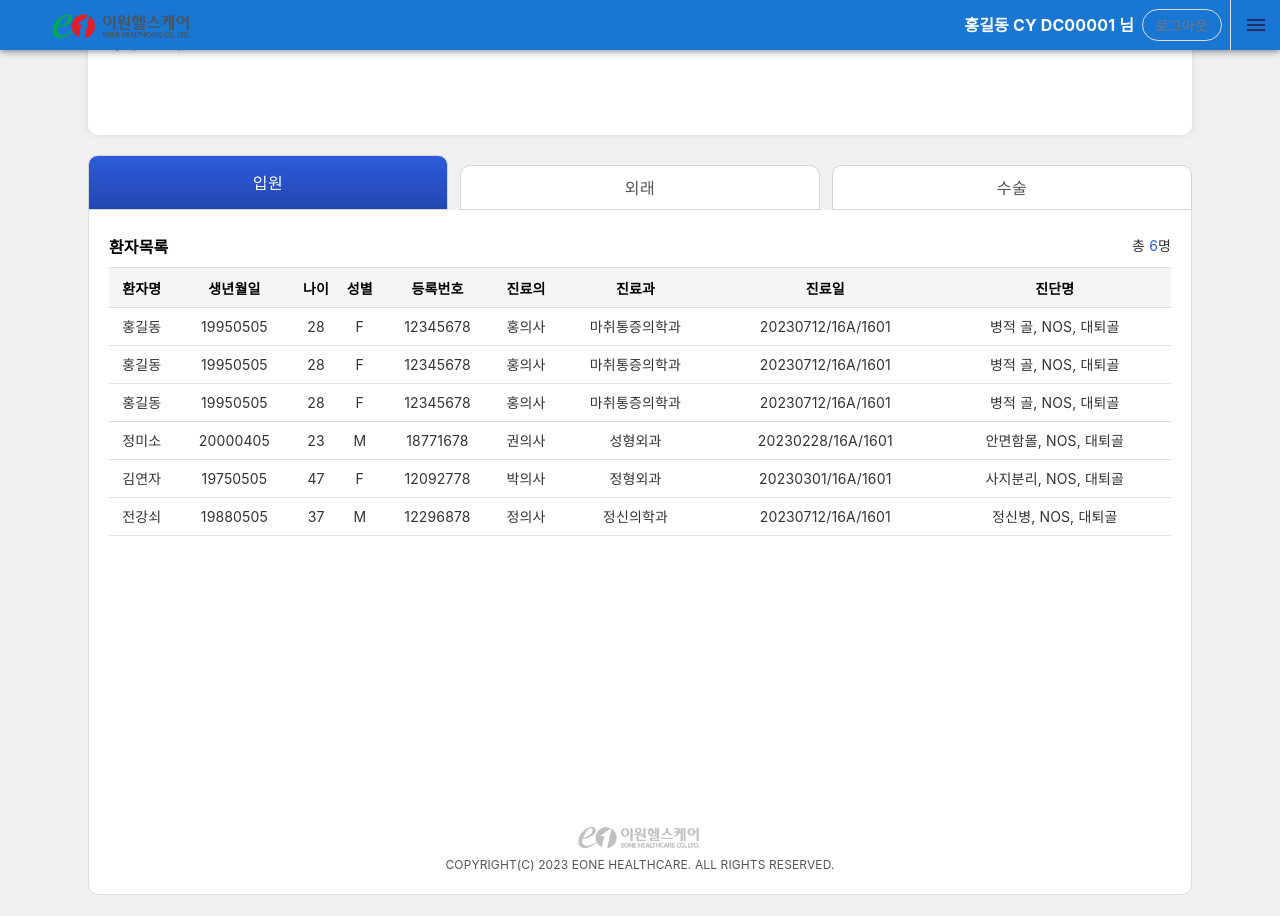
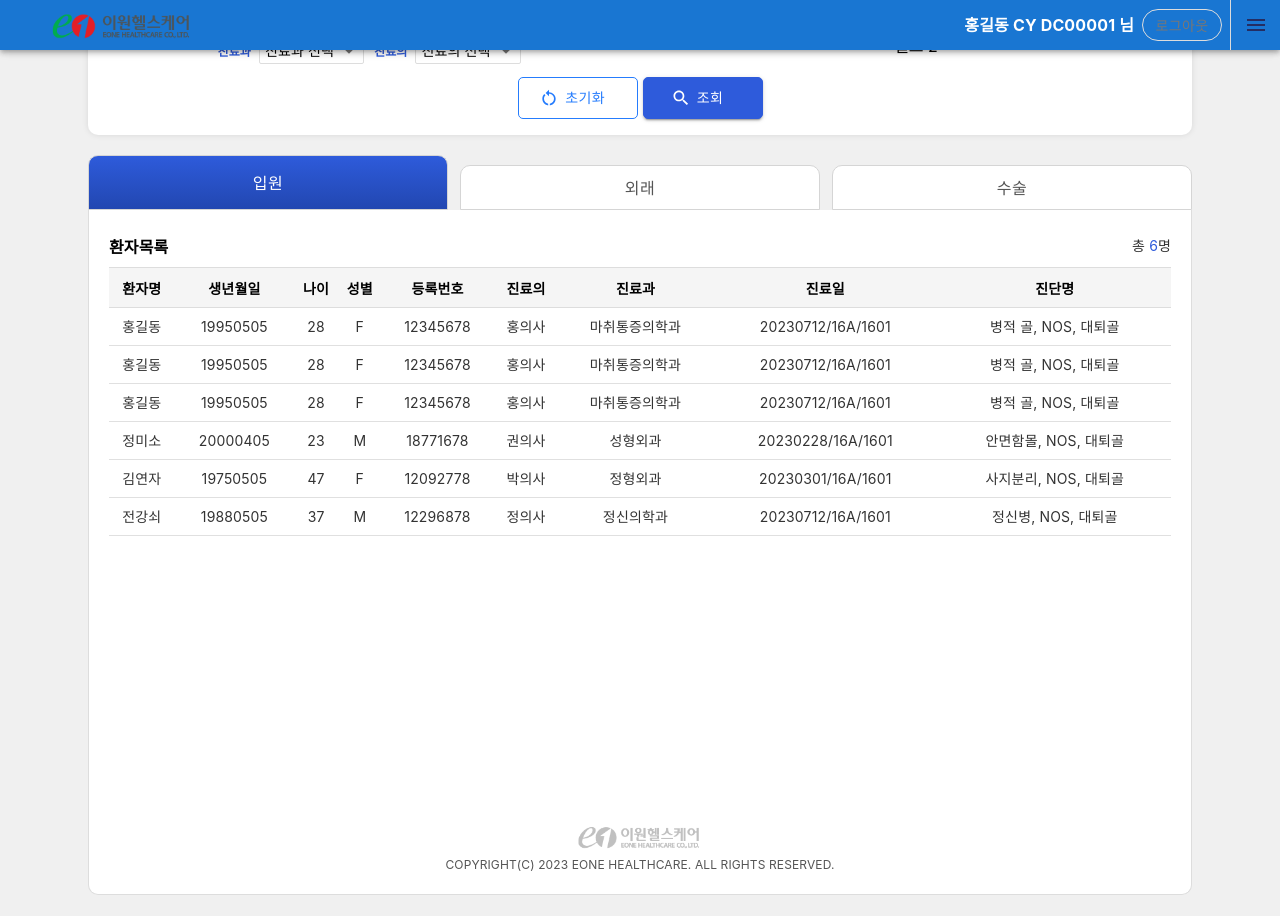
Before and after one commit to sionParkv/electronic-sign, a Next.js app: page / in a window 1280 px wide. Built offline with nearby package versions, Linux system fonts and the light colour scheme; a web font is replaced by a local one.

Commit message:
검색바의 진료과 및 전료의 선택 컨트롤러 추가 및 스타일 지정

```diff
--- a/src/assets/styles/HomePage.scss
+++ b/src/assets/styles/HomePage.scss
@@ -1,4 +1,80 @@
 .HomePage {
+  .SearchBar {
+    min-height: 115px;
+    padding: 18px 0 16px;
+    border-radius: 10px;
+    background-color: white;
+    box-shadow: 0 0 6px 0 rgba(0, 0, 0, 0.1);
+
+    .Fields {
+      display: flex;
+      flex-wrap: wrap;
+
+      .MuiBox-root {
+        padding-bottom: 12px;
+        text-align: center;
+        width: 50%; /* Del */
+      }
+
+      label {
+        display: inline-block;
+        height: 20px;
+        margin: 0;
+        padding: 6px 8px 0 10px;
+        color: #2e5bdb;
+        vertical-align: middle;
+        @include font(700, 12px, 1.2);
+      }
+
+      .MuiInputBase-root {
+        .MuiSelect-select {
+          box-sizing: border-box;
+          height: 26px;
+          padding: 5px 30px 5px 6px;
+          color: black;
+          vertical-align: middle;
+          @include font(500, 14px, 1.2);
+        }
+
+        svg {
+          right: 4px;
+          font-size: 22px;
+        }
+
+        fieldset {
+          padding: 0 0 0 8px;
+          border: 1px solid #dddddd;
+          border-radius: 2px;
+        }
+      }
+    }
+
+    .Buttons {
+      text-align: center;
+
+      button {
+        width: 120px;
+        margin: 0 2.5px;
+        padding: 10px 31px 10px 24px;
+        border-color: #257cfd;
+        border-radius: 5px;
+        color: #257cfd;
+        text-align: center;
+        @include font(500, 14, 1);
+
+        .MuiButton-startIcon {
+          margin-right: 6.2px;
+        }
+
+        &:nth-child(2) {
+          border: 1px solid #2e5bdb;
+          color: white;
+          background-color: #2e5bdb;
+        }
+      }
+    }
+  }
+
   .TabContainer {
     display: flex;
     flex-direction: column;
--- a/src/assets/styles/common.scss
+++ b/src/assets/styles/common.scss
@@ -247,14 +247,6 @@ body {
   margin: 0;
   padding: 20px 50px;
 }
-
-.SearchBar {
-  min-height: 115px;
-  padding: 16px;
-  border-radius: 10px;
-  background-color: white;
-  box-shadow: 0 0 6px 0 rgba(0, 0, 0, 0.1);
-}
 /* -------------------------------------------------------------------------- */
 
 @import './HomePage.scss';
--- a/src/components/SearchBar.tsx
+++ b/src/components/SearchBar.tsx
@@ -1,8 +1,94 @@
-import { Container } from '@mui/material'
+import RestartAltIcon from '@mui/icons-material/RestartAlt'
+import SearchIcon from '@mui/icons-material/Search'
+import {
+  Box,
+  Button,
+  Container,
+  InputLabel,
+  MenuItem,
+  Select
+} from '@mui/material'
 import React from 'react'
 
+interface Department {
+  [key: string]: string
+  code: string
+  name: string
+}
+
+interface Doctor {
+  [key: string]: string
+  code: string
+  name: string
+}
+
 const SearchBar = () => {
-  return <Container className="SearchBar">SearchBar</Container>
+  // TODO: 데이터베이스 데이터 연동
+  const departments: Array<Department> = [
+    {
+      code: 'AA',
+      name: '마취통증의학과'
+    },
+    {
+      code: 'IF',
+      name: '산부인과'
+    },
+    {
+      code: 'US',
+      name: '영상의학과'
+    }
+  ]
+  // TODO: 데이터베이스 데이터 연동
+  const doctors: Array<Doctor> = [
+    {
+      code: 'AA',
+      name: '나의사'
+    },
+    {
+      code: 'IF',
+      name: '홍길동'
+    }
+  ]
+
+  return (
+    <Container className="SearchBar">
+      <Box className="Fields">
+        <Box>
+          <InputLabel>진료과</InputLabel>
+          <Select value="-">
+            <MenuItem disabled value="-">
+              <em>진료과 선택</em>
+            </MenuItem>
+            {departments.map((department, d) => (
+              <MenuItem key={d} value={department.code}>
+                {department.name}
+              </MenuItem>
+            ))}
+          </Select>
+          <InputLabel>진료의</InputLabel>
+          <Select value="-">
+            <MenuItem disabled value="-">
+              <em>진료의 선택</em>
+            </MenuItem>
+            {doctors.map((doctor, d) => (
+              <MenuItem key={d} value={doctor.code}>
+                {doctor.name}
+              </MenuItem>
+            ))}
+          </Select>
+        </Box>
+        <Box>필드 2</Box>
+      </Box>
+      <Box className="Buttons">
+        <Button variant="outlined" startIcon={<RestartAltIcon />}>
+          초기화
+        </Button>
+        <Button variant="contained" startIcon={<SearchIcon />}>
+          조회
+        </Button>
+      </Box>
+    </Container>
+  )
 }
 
 export default SearchBar
```
